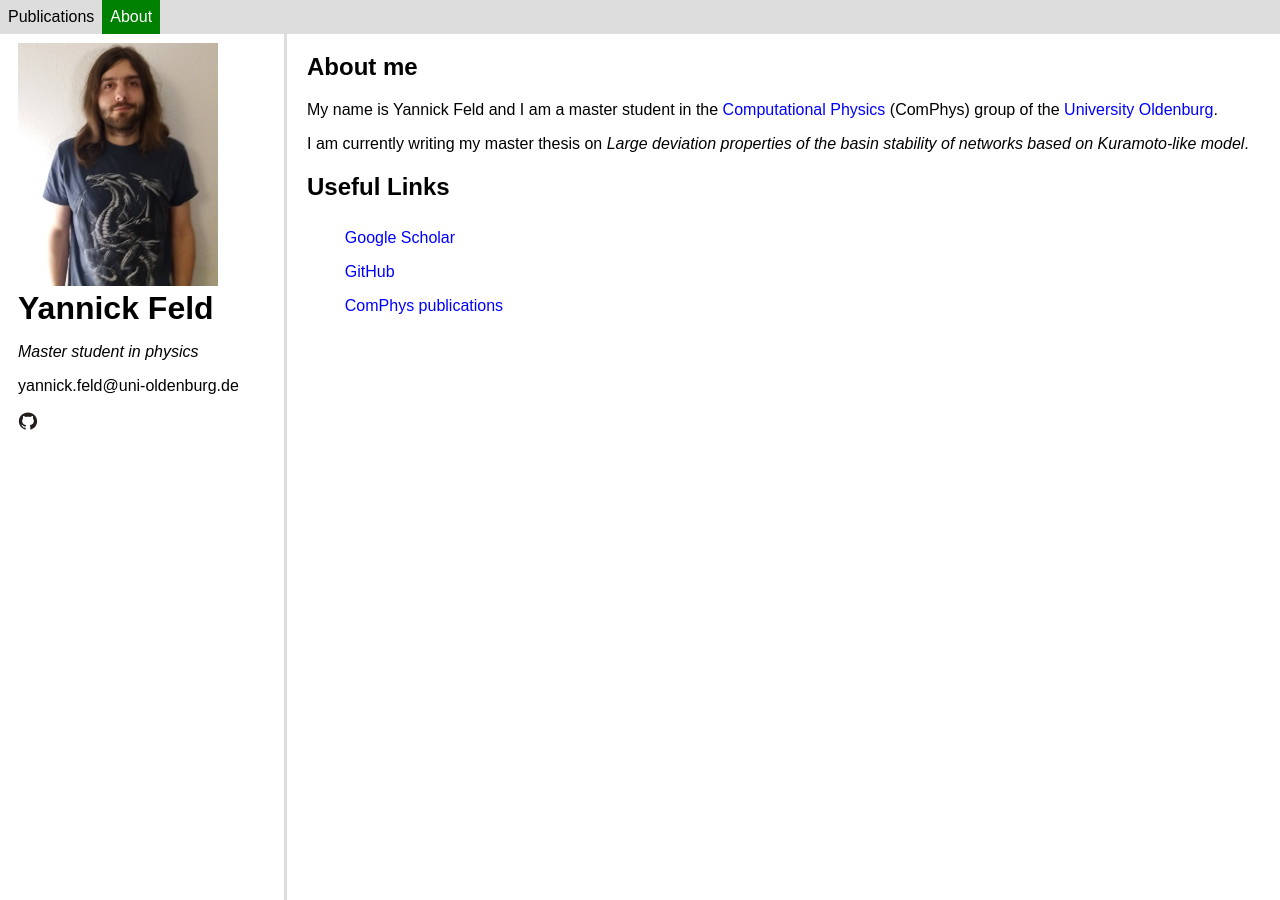
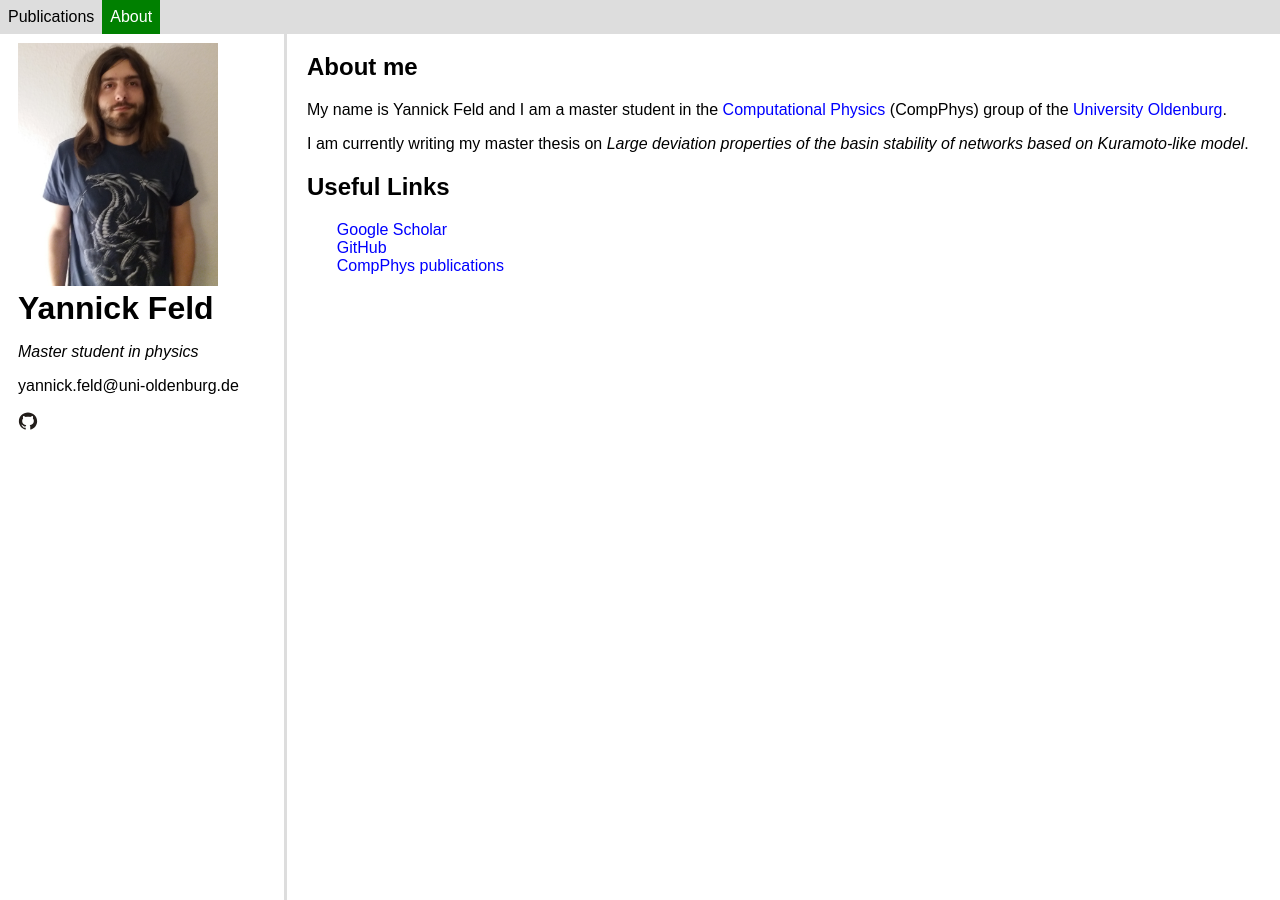
Before and after one commit to Pardoxa/Homepage, a Jekyll site: the page built from about.html, in a window 1280 px wide and 900 px high. Built offline with Jekyll 4.4.1, drawn with Linux system fonts in a browser that asks for light colours.

Commit message:
Fix - Hendriks Feedback

```diff
--- a/_data/usefulLinks.yml
+++ b/_data/usefulLinks.yml
@@ -2,5 +2,5 @@
   link: https://scholar.google.de/citations?user=VhNaiVIAAAAJ&hl
 - name: GitHub
   link: https://github.com/Pardoxa
-- name: "ComPhys publications"
+- name: "CompPhys publications"
   link: https://uol.de/en/compphys/publications/
--- a/_includes/navigation.html
+++ b/_includes/navigation.html
@@ -1,7 +1,7 @@
 <nav>
   <div class="navigationHeader">
   {% for item in site.data.navigation %}
-      <li> <a href="{{ item.link }}"  {% if page.url == item.link %}class="current"{%endif %}> {{ item.name }} </a> </li>
+      <li> <a style="padding: 8px; display: block;"href="{{ item.link }}"  {% if page.url == item.link %}class="current"{%endif %}> {{ item.name }} </a> </li>
   {% endfor %}
   </div>
 </nav>
--- a/_includes/publications.html
+++ b/_includes/publications.html
@@ -6,7 +6,7 @@
       <li style="float: none;">  {{ item.title }}  </li>
       <br />
       <li class="circ">{{ item.author }}</li>
-      <li class="circ"><a class="blue" href="https://doi.org/{{ item.doi }}">doi: {{ item.doi }} </a> </li>
+      <li class="circ"><a class="blue" href="https://doi.org/{{ item.doi }}">doi: {{ item.doi }}</a></li>
       {% if item.isbn %} <li class="circ">ISBN: {{ item.isbn }}</li> {% endif %}
     </ul>
   </li>
--- a/about.html
+++ b/about.html
@@ -9,7 +9,7 @@ showContactInfo: true
   <a class="blue" href="https://uol.de/compphys/">
     Computational Physics
   </a>
-   (ComPhys) group of the
+   (CompPhys) group of the
    <a class="blue" href="https://uol.de">University Oldenburg</a>.
 </p>
 <p>
--- a/assets/css/styles.scss
+++ b/assets/css/styles.scss
@@ -7,10 +7,6 @@ li {
   list-style-type: none;
 }
 
-li a {
-  display: block;
-  padding: 8px;
-}
 
 ul.circ{
   list-style-type: disc;
@@ -34,6 +30,8 @@ li.deci{
 a{
   text-decoration: none;
   color:inherit;
+  margin: 0;
+  display: inline;
 }
 
 a.blue{
```
